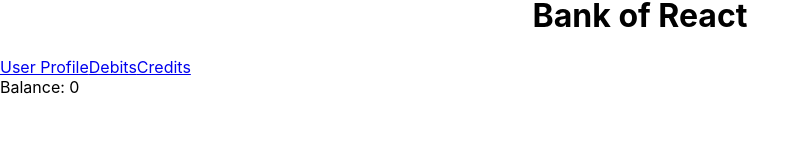
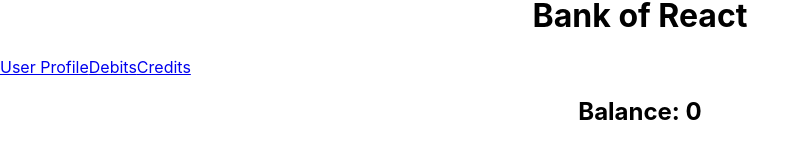
Before and after one commit to group17cause/Assignment7-React-Router, a React (Create React App) app: page / in a window 1280 px wide. Shown: the part 329-488 px from the top of the page, without its empty margins (0-810 px from the left). Built offline with nearby package versions, Linux system fonts and the light colour scheme.

Commit message:
Changed tag for styling

```diff
--- a/src/components/AccountBalance.js
+++ b/src/components/AccountBalance.js
@@ -4,7 +4,7 @@ class AccountBalance extends Component {
   render() {
     return (
         <div>
-          Balance: {this.props.accountBalance}
+          <h2> Balance: {this.props.accountBalance}  </h2>
         </div>
     );
   }
```
